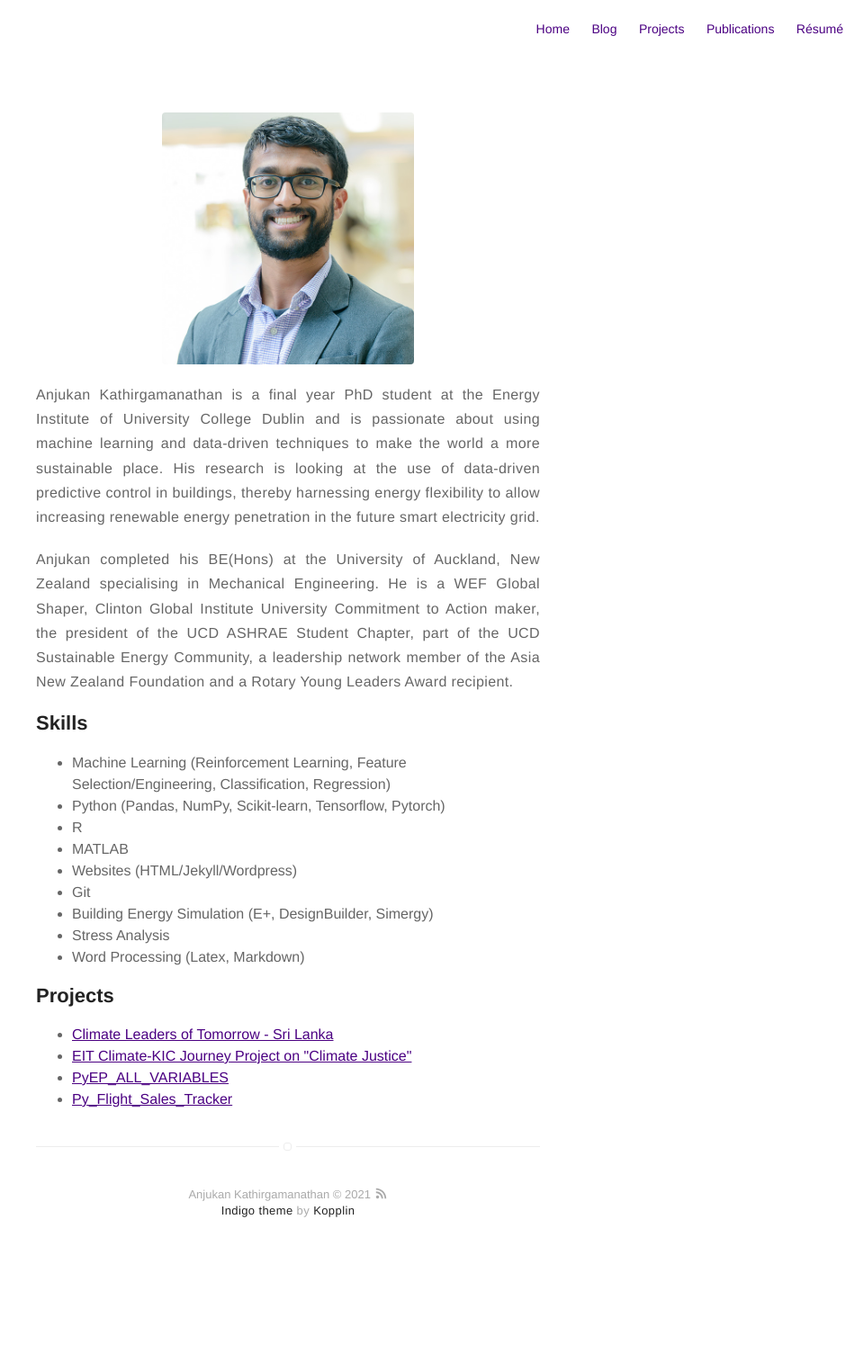
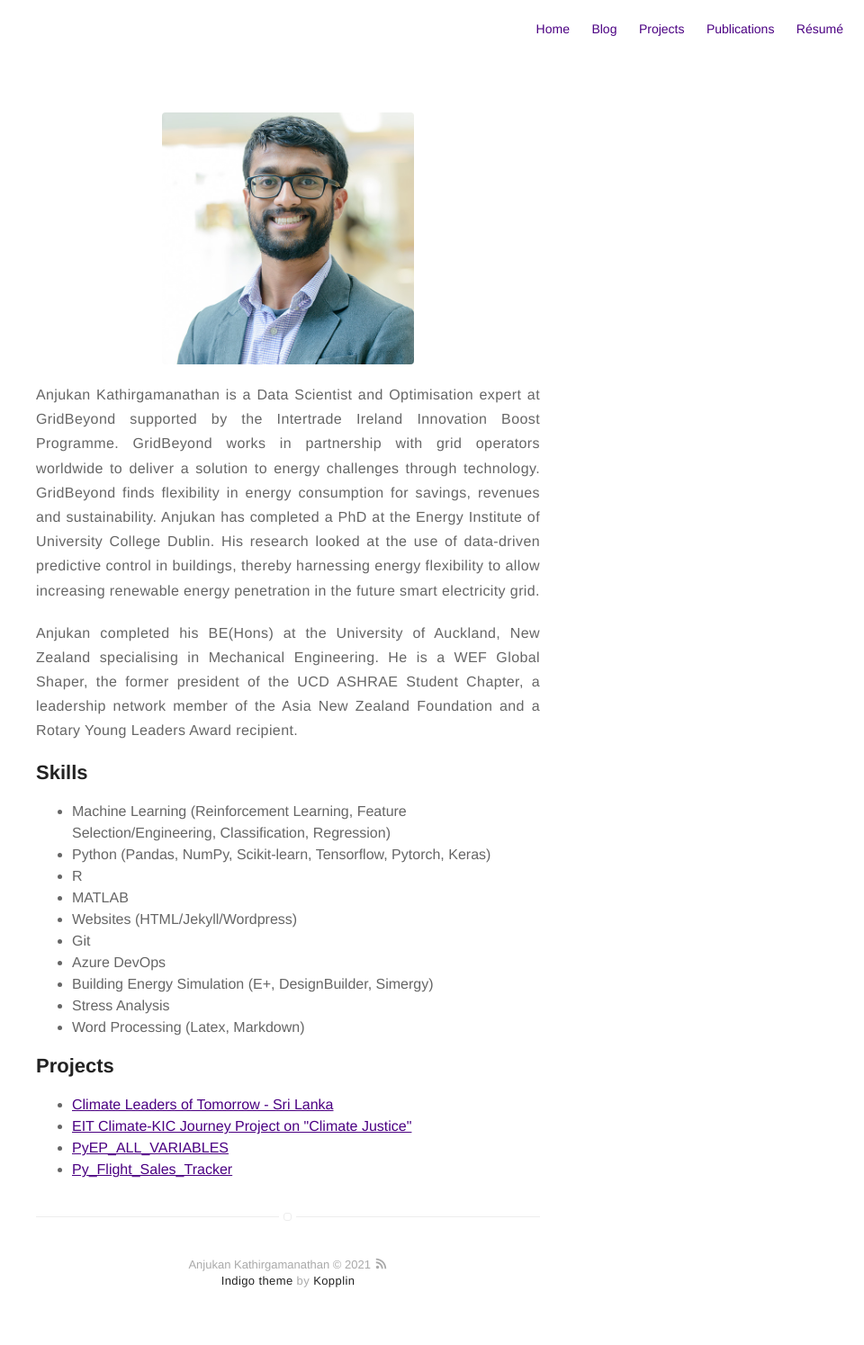
Before and after one commit to anjukan/anjukan.github.io, a Jekyll site: the page built from about.md, in a window 1280 px wide. Shown: the whole page at 90% size, without its empty margins (320-1280 px from the left). Built offline with Jekyll 4.4.1, drawn with Linux system fonts in a browser that asks for light colours; before the commit the page ends 1417 px from its top, so only the background shows below that.

Commit message:
Updated about page and uploaded new CV

```diff
--- a/about.md
+++ b/about.md
@@ -7,14 +7,9 @@ permalink: /about/
 
 <div style="text-align: justify">
 
-<p>Anjukan Kathirgamanathan is a final year PhD student at the Energy Institute of University College Dublin and is passionate about
-using machine learning and data-driven techniques to make the world a more sustainable place. His research is looking at the
-use of data-driven predictive control in buildings, thereby harnessing energy flexibility to allow increasing renewable
-energy penetration in the future smart electricity grid.</p>
+<p>Anjukan Kathirgamanathan is a Data Scientist and Optimisation expert at GridBeyond supported by the Intertrade Ireland Innovation Boost Programme. GridBeyond works in partnership with grid operators worldwide to deliver a solution to energy challenges through technology. GridBeyond finds flexibility in energy consumption for savings, revenues and sustainability. Anjukan has completed a PhD at the Energy Institute of University College Dublin. His research looked at the use of data-driven predictive control in buildings, thereby harnessing energy flexibility to allow increasing renewable energy penetration in the future smart electricity grid.</p>
 
-<p>Anjukan completed his BE(Hons) at the University of Auckland, New Zealand specialising in Mechanical Engineering. He is a WEF Global
-Shaper, Clinton Global Institute University Commitment to Action maker, the president of the UCD ASHRAE Student Chapter, part of
-the UCD Sustainable Energy Community, a leadership network member of the Asia New Zealand Foundation and a Rotary Young Leaders
+<p>Anjukan completed his BE(Hons) at the University of Auckland, New Zealand specialising in Mechanical Engineering. He is a WEF Global Shaper, the former president of the UCD ASHRAE Student Chapter, a leadership network member of the Asia New Zealand Foundation and a Rotary Young Leaders
 Award recipient.</p>
 
 </div>
@@ -23,11 +18,12 @@ Award recipient.</p>
 
 <ul class="skill-list">
 	<li>Machine Learning (Reinforcement Learning, Feature Selection/Engineering, Classification, Regression)</li>
-	<li>Python (Pandas, NumPy, Scikit-learn, Tensorflow, Pytorch)</li>
+	<li>Python (Pandas, NumPy, Scikit-learn, Tensorflow, Pytorch, Keras)</li>
 	<li>R</li>
 	<li>MATLAB</li>
 	<li>Websites (HTML/Jekyll/Wordpress)</li>
 	<li>Git</li>
+	<li>Azure DevOps</li>
 	<li>Building Energy Simulation (E+, DesignBuilder, Simergy)</li>
 	<li>Stress Analysis</li>
 	<li>Word Processing (Latex, Markdown)</li>
```
Also changed, not shown: 1 other file.
